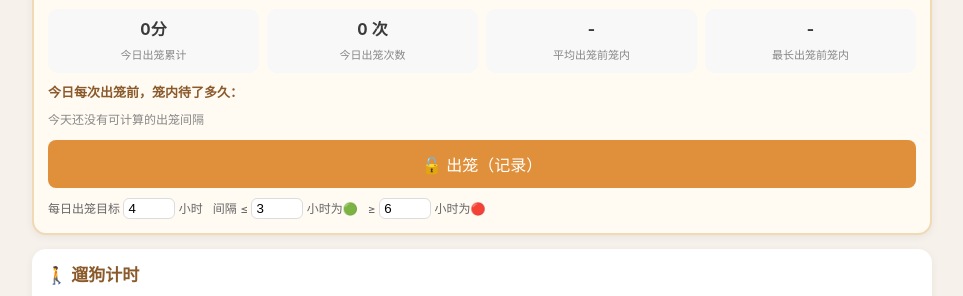
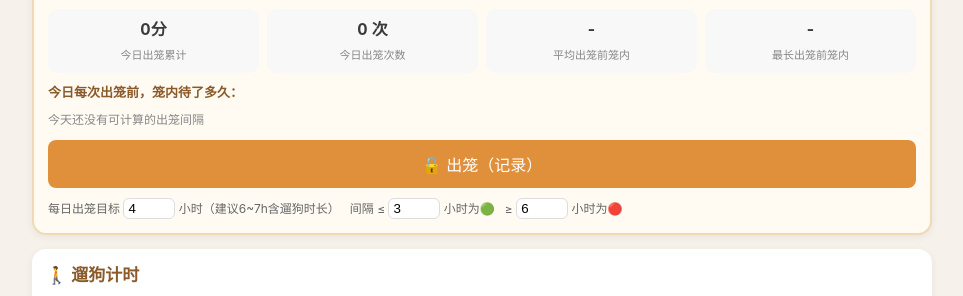
Before and after one commit to lcmdyc/zzz, a plain HTML site: page index.html in a window 1280 px wide. Shown: the part 441-737 px from the top of the page, without its empty margins (158-1121 px from the left). Drawn offline with nearby package versions, Linux system fonts and the light colour scheme.

Commit message:
Update index.html

```diff
--- a/index.html
+++ b/index.html
@@ -39,7 +39,7 @@
     <div id="gaplist" style="margin-top:4px"></div>
     <button class="big" id="ctoggle"></button>
     <div class="set">
-      <span>每日出笼目标 <input id="goal" type="number" step="0.5" min="0"> 小时</span>
+      <span>每日出笼目标 <input id="goal" type="number" step="0.5" min="0"> 小时（建议6~7h含遛狗时长）</span>
       <span>间隔 ≤ <input id="gg" type="number" step="0.5" min="0"> 小时为🟢</span>
       <span>≥ <input id="gr" type="number" step="0.5" min="0"> 小时为🔴</span>
     </div>
```
